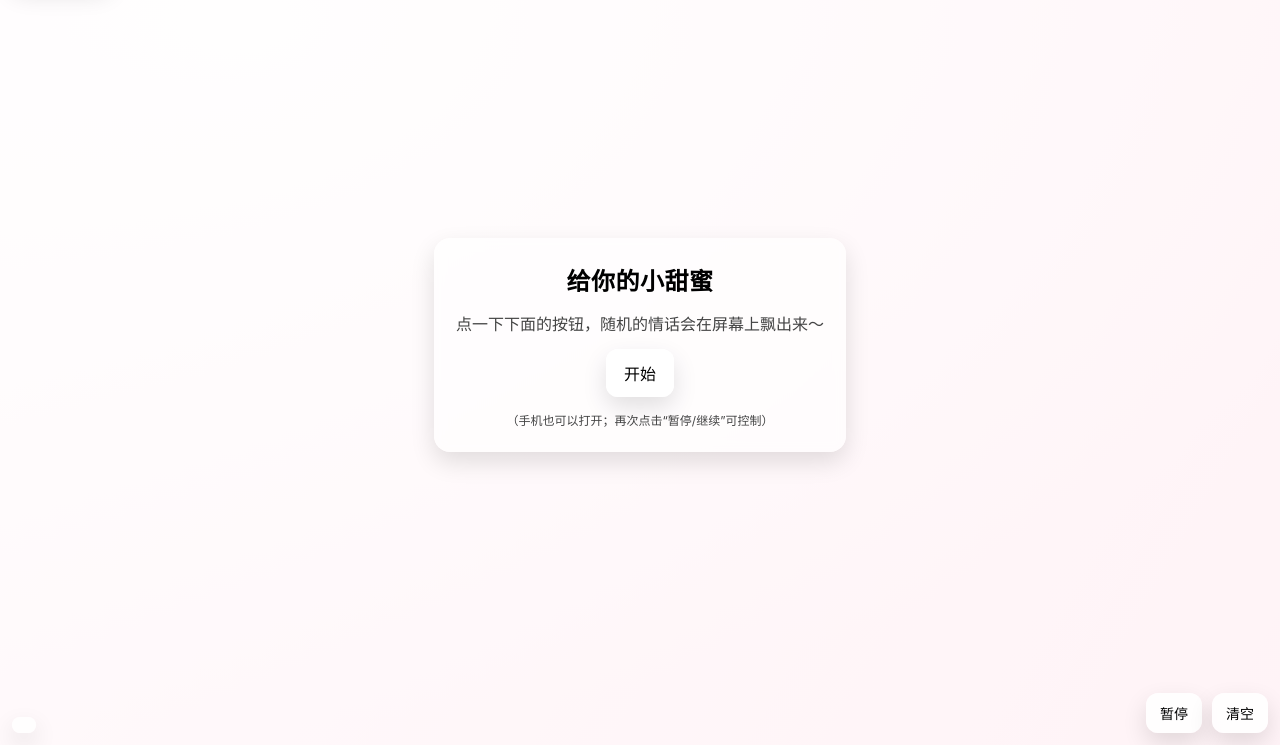
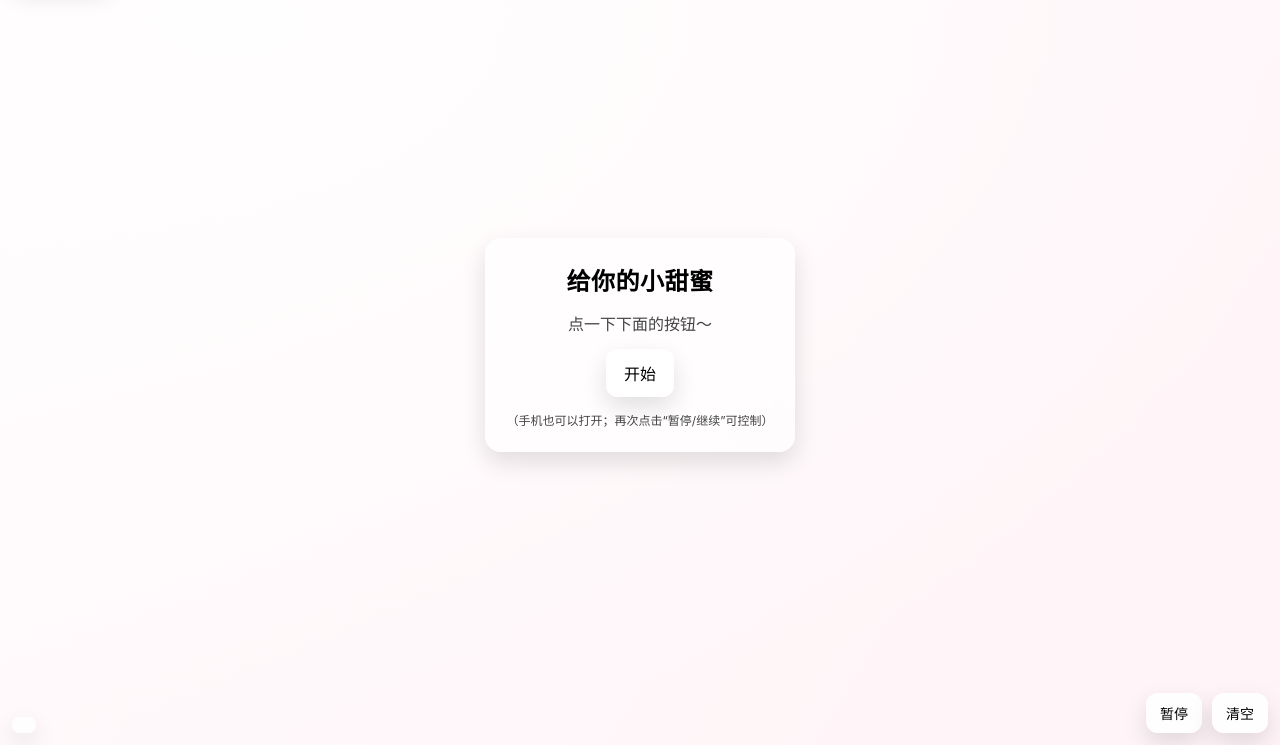
Before and after one commit to hachiman101586/Good_Night, a plain HTML site: page index.html in a window 1280 px wide. Shown: the part 55-800 px from the top of the page. Drawn offline with Linux system fonts and the light colour scheme.

Commit message:
Update index.html

```diff
--- a/index.html
+++ b/index.html
@@ -93,7 +93,7 @@
   <div class="center" id="intro">
     <div class="start">
       <h1>给你的小甜蜜</h1>
-      <p>点一下下面的按钮，随机的情话会在屏幕上飘出来～</p>
+      <p>点一下下面的按钮～</p>
       <button class="btn" id="startBtn">开始</button>
       <p style="font-size:12px;">（手机也可以打开；再次点击“暂停/继续”可控制）</p>
     </div>
```
